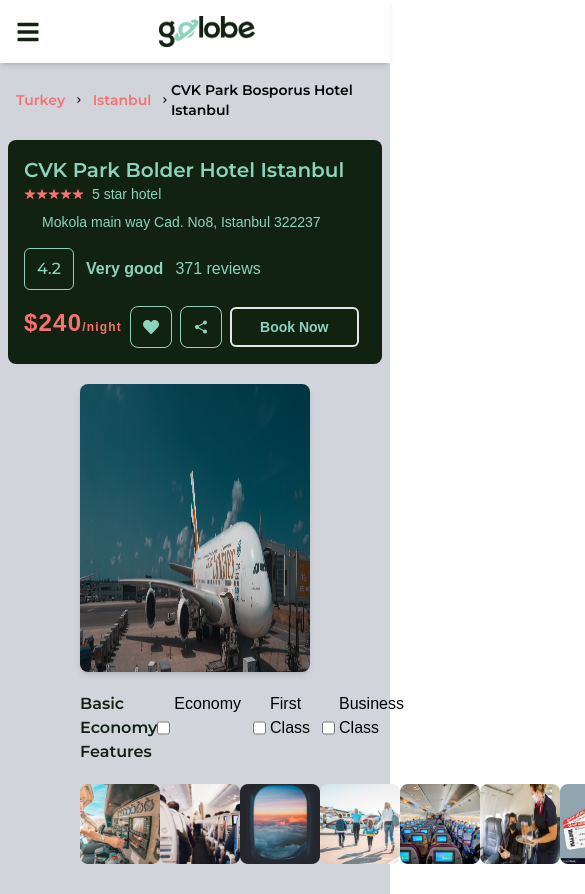
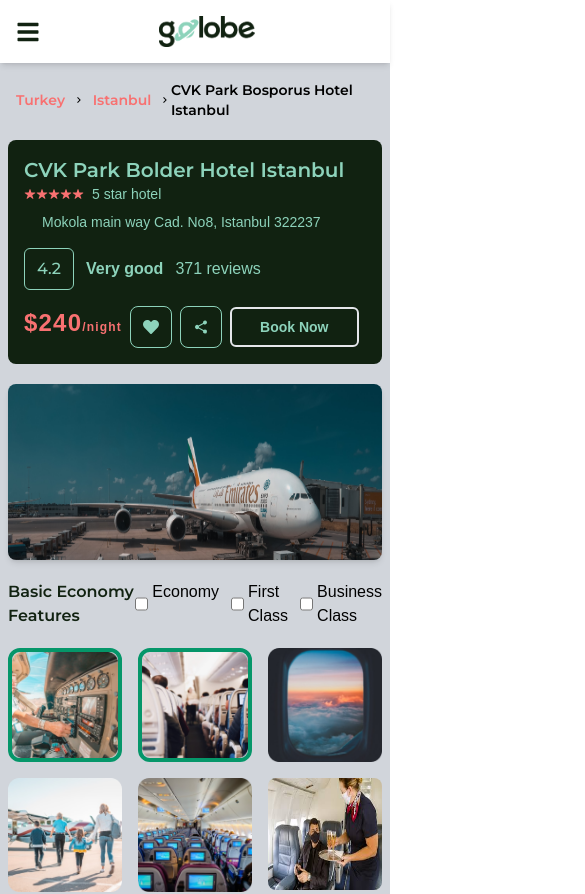
Before and after one commit to Heritagify/Travelling-Website, a React (Vite) app: page /flightDetail in a window 390 px wide. Shown: the top 894 px of the page, 585 px wide, since content can reach past the window. Built offline with nearby package versions, Linux system fonts and the light colour scheme; some icons are missing; a web font is replaced by a local one.

Commit message:
working on responsiveness

```diff
--- a/src/FlightFlows/FlightDetail.jsx
+++ b/src/FlightFlows/FlightDetail.jsx
@@ -72,11 +72,11 @@ const FlightDetail = () => {
                 </div>
             </div>
         </div>
-        <div className='mx-20'>
+        <div className='mx-2 md:mx-20'>
             <img
                 src={airbus}
                 alt='airbus'
-                className='h-72 w-full rounded-lg shadow-md'
+                className='h-44 md:h-72 w-full rounded-lg shadow-md'
             />
             <div className='flex justify-between my-5'>
                 <h1 className='font-monts text-blackGreen font-semibold'>Basic Economy Features</h1>
@@ -98,66 +98,66 @@ const FlightDetail = () => {
                     </h1>
                 </div>
             </div>
-            <div className='flex justify-between'>
+            <div className='grid grid-cols-3 gap-4 md:gap-0 md:flex justify-between'>
                 <img
                     src={pilot}
                     alt='pilot getting set'
-                    className='w-20 h-20'
+                    className='border-4 border-emerald-600 rounded-xl md:w-20 md:h-20'
                 />
                 <img
                     src={passage}
                     alt='plane passage'
-                    className='w-20 h-20'
+                    className='border-4 border-emerald-600 rounded-xl md:w-20 md:h-20'
                 />
                 <img
                     src={planeWindow}
                     alt='A plane window'
-                    className='w-20 h-20'
+                    className='md:w-20 md:h-20'
                 />
                 <img
                     src={passenger}
                     alt='Passenger'
-                    className='w-20 h-20'
+                    className='md:w-20 md:h-20'
                 />
                 <img
                     src={planeSeat}
                     alt='Passenger'
-                    className='w-20 h-20'
+                    className='md:w-20 md:h-20'
                 />
                 <img
                     src={hostess}
                     alt='Passenger'
-                    className='w-20 h-20 rounded-lg'
+                    className='md:w-20 h-28 md:h-20 rounded-lg'
                 />
                 <img
                     src={ticket}
                     alt='Passenger'
-                    className='w-20 h-20 rounded-lg'
+                    className='md:w-20 h-28 md:h-20 rounded-lg'
                 />
                 <img
                     src={businessClass}
                     alt='Passenger'
-                    className='w-20 h-20 rounded-lg'
+                    className='md:w-20 h-28 md:h-20 rounded-lg'
                 />
                 <img
                     src={attendant}
                     alt='Passenger'
-                    className='w-20 h-20 rounded-lg'
+                    className='md:w-20 h-28 md:h-20 rounded-lg'
                 />
                 <img
                     src={economy}
                     alt='Passenger'
-                    className='w-20 h-20 rounded-lg'
+                    className='md:w-20 h-28 md:h-20 rounded-lg'
                 />
                 <img
                     src={firstClass}
                     alt='Passenger'
-                    className='w-20 h-20 rounded-lg'
+                    className='md:w-20 h-28 md:h-20 rounded-lg'
                 />
                 <img
                     src={windowView}
                     alt='Passenger'
-                    className='w-20 h-20 rounded-lg'
+                    className='md:w-20 h-28 md:h-20 rounded-lg'
                 />
             </div>
             <div className='bg-lightMint my-10 p-3 rounded-lg space-y-2'>
```
